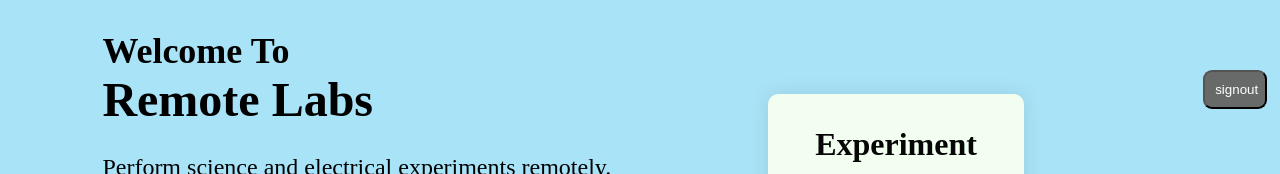
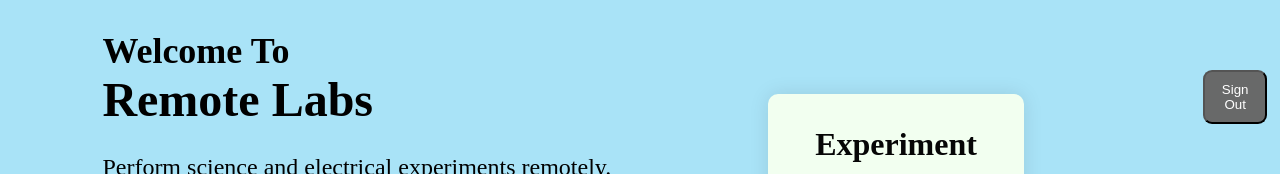
Before and after one commit to LalithMandadapu/RL, a website with bundled scripts: page application/home.html in a window 1280 px wide. Shown: the part 148-322 px from the top of the page. Built offline with nearby package versions, Linux system fonts and the light colour scheme.

Commit message:
Update home.html

```diff
--- a/application/home.html
+++ b/application/home.html
@@ -40,7 +40,7 @@
             <a href="dashboard.html" class="button" id="dashboardButton">Dashboard</a>
         </div>
     </div>
-    <button id="signOutButton">signout</button>
+    <button id="signOutButton">Sign Out</button>
 </body>
 <script src="signOut.js" type="module"></script>
 <script>
```
